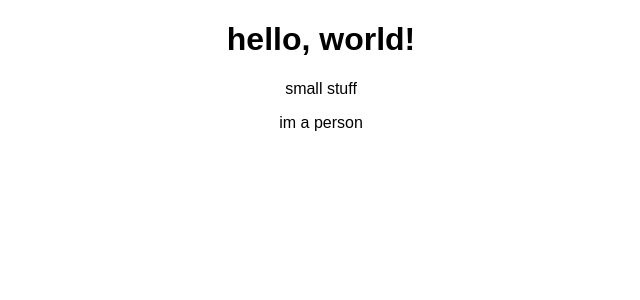
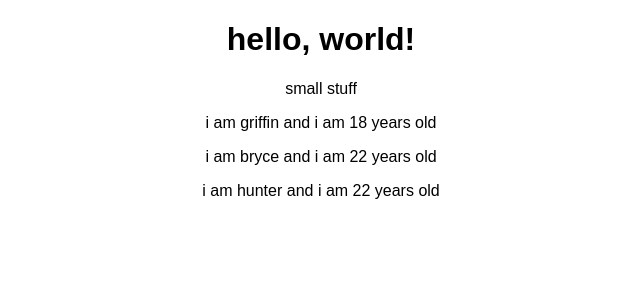
Before and after one commit to h-griffin/udemy-react, a React (Create React App) app: page / in a window 1280 px wide. Shown: the top 300 px of the page, without its empty margins (319-959 px from the left). Built offline with nearby package versions, Linux system fonts and the light colour scheme.

Commit message:
custom components

```diff
--- a/src/App.js
+++ b/src/App.js
@@ -9,7 +9,9 @@ class App extends Component {
             <div className="App">
                 <h1>hello, world!</h1>
                 <p>small stuff</p>
-                <Person/>
+                <Person name='griffin' age='18'>i like music</Person>
+                <Person name='bryce' age='22'>i like cars</Person>
+                <Person name='hunter' age='22'>i like games</Person>
             </div>
         );
 
--- a/src/Person/Person.js
+++ b/src/Person/Person.js
@@ -3,8 +3,9 @@ import React from 'react';
 // function lowercase same name as component/file name
 
 // arrow function
-const person = () => {
-    return <p>im a person</p>
+const person = (props) => {
+    // return <p>im a random person, and i am {Math.floor(Math.random()*30)} years old</p>
+    return <p>i am {props.name} and i am {props.age} years old</p>
 }
 
 export default person;
```
